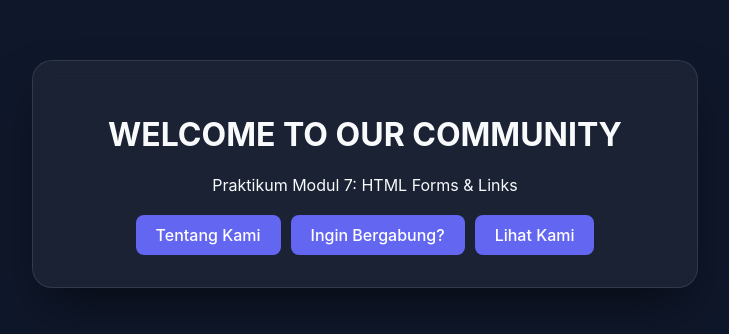
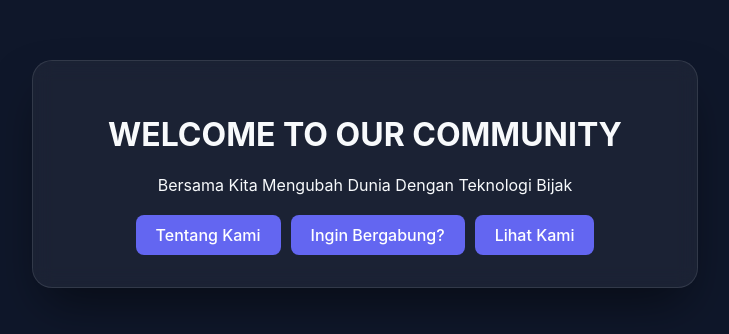
Before and after one commit to MuhammadRioAprilianto/UCP1_20240140204, a plain HTML site: page index.html in a window 1280 px wide. Shown: the part 226-560 px from the top of the page, without its empty margins (275-1004 px from the left). Drawn offline with Linux system fonts and the light colour scheme.

Commit message:
Mengubah kalimat pada tag paragraf index html

```diff
--- a/index.html
+++ b/index.html
@@ -10,7 +10,7 @@
 <body>
     <div class="container">
         <h1>WELCOME TO OUR COMMUNITY</h1>
-        <p>Praktikum Modul 7: HTML Forms & Links</p>
+        <p>Bersama Kita Mengubah Dunia Dengan Teknologi Bijak</p>
         <div class="nav-links">
             <a href="aboutUs.html" class="btn">Tentang Kami</a>
             <a href="form.html" class="btn">Ingin Bergabung?</a>
```
